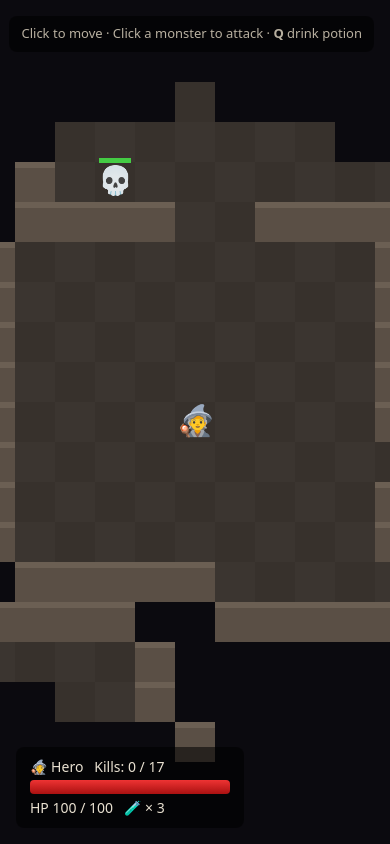
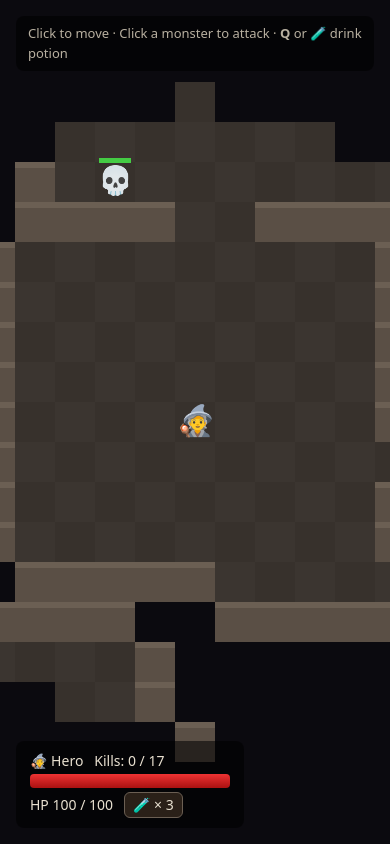
Before and after one commit to statstutor/dungeon-crawler, a plain HTML site: page index.html in a window 390 px wide. Drawn offline with Linux system fonts and the light colour scheme.

Commit message:
Add tap support and a potion button for phones
Co-Authored-By: Claude Opus 5.5 <noreply@anthropic.com>
Claude-Session: https://claude.ai/code/session_01TSjkpCiF8G2JoM1qMDjnEB

```diff
--- a/index.html
+++ b/index.html
@@ -2,20 +2,22 @@
 <html lang="en">
 <head>
 <meta charset="utf-8">
-<meta name="viewport" content="width=device-width, initial-scale=1">
+<meta name="viewport" content="width=device-width, initial-scale=1, viewport-fit=cover">
 <title>Dungeon Crawler</title>
 <style>
-  html, body { margin: 0; height: 100%; background: #0b0a0f; overflow: hidden; }
-  canvas { display: block; cursor: crosshair; }
+  /* One-screen game: dark dungeon canvas with floating HUD panels */
+  :root { color-scheme: dark; --bg: #0b0a0f; --fg: #e8e0d0; --muted: #b8b0a0; --panel: rgba(0,0,0,.55); }
+  html, body { margin: 0; height: 100%; background: var(--bg); color: var(--fg); overflow: hidden; }
+  canvas { display: block; cursor: crosshair; touch-action: none; }
   #hud {
-    position: fixed; left: 16px; bottom: 16px; color: #e8e0d0;
+    position: fixed; left: 16px; bottom: calc(16px + env(safe-area-inset-bottom, 0px)); color: var(--fg);
     font: 14px/1.4 system-ui, sans-serif; pointer-events: none;
     background: rgba(0,0,0,.55); padding: 10px 14px; border-radius: 8px;
   }
   #hpbar { width: 200px; height: 14px; background: #3a1010; border-radius: 4px; overflow: hidden; margin: 4px 0; }
   #hpfill { height: 100%; background: linear-gradient(#e33, #a11); width: 100%; }
   #help {
-    position: fixed; right: 16px; top: 16px; color: #b8b0a0;
+    position: fixed; right: 16px; top: calc(16px + env(safe-area-inset-top, 0px)); color: var(--muted); max-width: calc(100% - 56px);
     font: 13px/1.5 system-ui, sans-serif; pointer-events: none;
     background: rgba(0,0,0,.55); padding: 8px 12px; border-radius: 8px;
   }
@@ -24,6 +26,8 @@
     flex-direction: column; background: rgba(0,0,0,.7); color: #f0e6d0;
     font: 20px system-ui, sans-serif; cursor: pointer; text-align: center;
   }
+  #potbtn { pointer-events: auto; cursor: pointer; background: #2a2018; color: var(--fg); border: 1px solid #6b5f53; border-radius: 6px; padding: 2px 8px; font: inherit; }
+  #potbtn:focus-visible { outline: 2px solid #ffd23f; }
   #overlay h1 { font-size: 48px; margin: 0 0 12px; }
 </style>
 </head>
@@ -32,9 +36,9 @@
 <div id="hud">
   <div>🧙 Hero &nbsp; Kills: <span id="kills">0</span> / <span id="total">0</span></div>
   <div id="hpbar"><div id="hpfill"></div></div>
-  <div><span id="hptext"></span> &nbsp; 🧪 × <span id="potions">3</span></div>
+  <div><span id="hptext"></span> &nbsp; <button id="potbtn" type="button">🧪 × <span id="potions">3</span></button></div>
 </div>
-<div id="help">Click to move · Click a monster to attack · <b>Q</b> drink potion</div>
+<div id="help">Click to move · Click a monster to attack · <b>Q</b> or 🧪 drink potion</div>
 <div id="overlay"><h1 id="ovtitle"></h1><div>Click to play again</div></div>
 
 <script>
@@ -302,8 +306,9 @@ function monsterAt(px, py) {
   const wx = (px + camera.x) / TILE - 0.5, wy = (py + camera.y) / TILE - 0.5;
   return monsters.find(m => m.hp > 0 && visible(m.x, m.y) && Math.hypot(m.x - wx, m.y - wy) < 0.6);
 }
-canvas.addEventListener('mousemove', e => { mouse.x = e.clientX; mouse.y = e.clientY; });
-canvas.addEventListener('mousedown', e => {
+canvas.addEventListener('pointermove', e => { mouse.x = e.clientX; mouse.y = e.clientY; });
+canvas.addEventListener('pointerdown', e => {
+  mouse.x = e.clientX; mouse.y = e.clientY;
   if (gameOver) return;
   const m = monsterAt(e.clientX, e.clientY);
   if (m) { hero.target = m; hero.repath = 0; return; }
@@ -312,14 +317,16 @@ canvas.addEventListener('mousedown', e => {
   const ht = tileOf(hero);
   if (explored[ty]?.[tx]) hero.path = findPath(ht.x, ht.y, tx, ty);
 });
-addEventListener('keydown', e => {
-  if (e.key.toLowerCase() === 'q' && !gameOver && hero.potions > 0 && hero.hp < hero.maxHp) {
+function drinkPotion() {
+  if (!gameOver && hero.potions > 0 && hero.hp < hero.maxHp) {
     hero.potions--;
     const heal = Math.round(hero.maxHp * 0.4);
     hero.hp = Math.min(hero.maxHp, hero.hp + heal);
     floatText(hero.x, hero.y, '+' + heal, '#5f5');
   }
-});
+}
+addEventListener('keydown', e => { if (e.key.toLowerCase() === 'q') drinkPotion(); });
+$('potbtn').addEventListener('click', drinkPotion);
 $('overlay').addEventListener('click', newGame);
 
 // ---------- Main loop ----------
```
